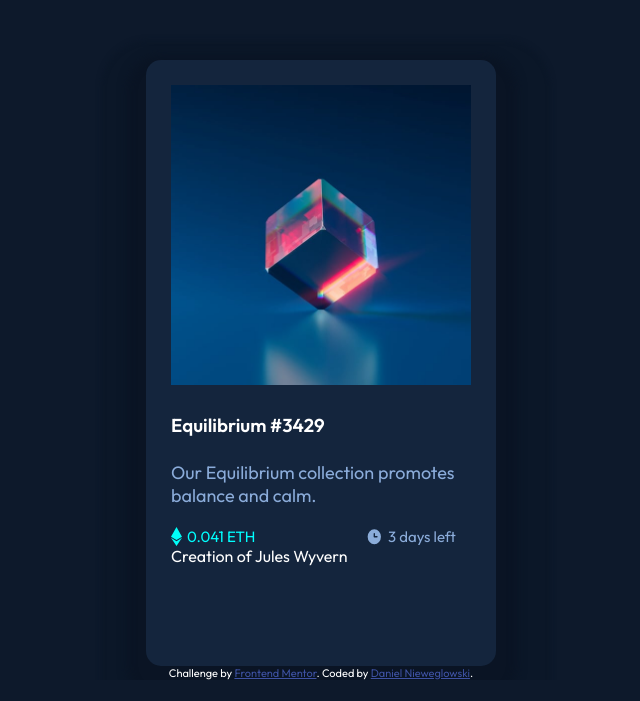
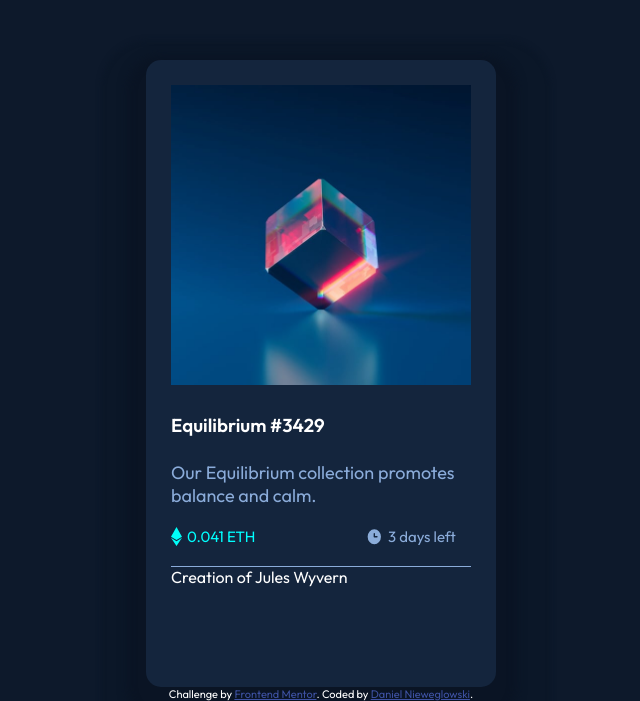
Before and after one commit to dnieweg/NFT-Preview, a plain HTML site: page index.html in a window 1280 px wide. Shown: the part 132-833 px from the top of the page, without its empty margins (319-959 px from the left). Before the commit the page ends 812 px from the top, so only its background shows below. Drawn offline with Linux system fonts and the light colour scheme.

Commit message:
Added line dividing bottom of card from card container

```diff
--- a/css/style.css
+++ b/css/style.css
@@ -83,3 +83,11 @@ h3{
     padding-right: 5px;
 
 }
+
+#line{
+    border-top-style: solid;
+    border-top-color: hsl(215, 51%, 70%);
+    border-top-width: 0.5px;
+    margin-top:20px;
+
+}
```
